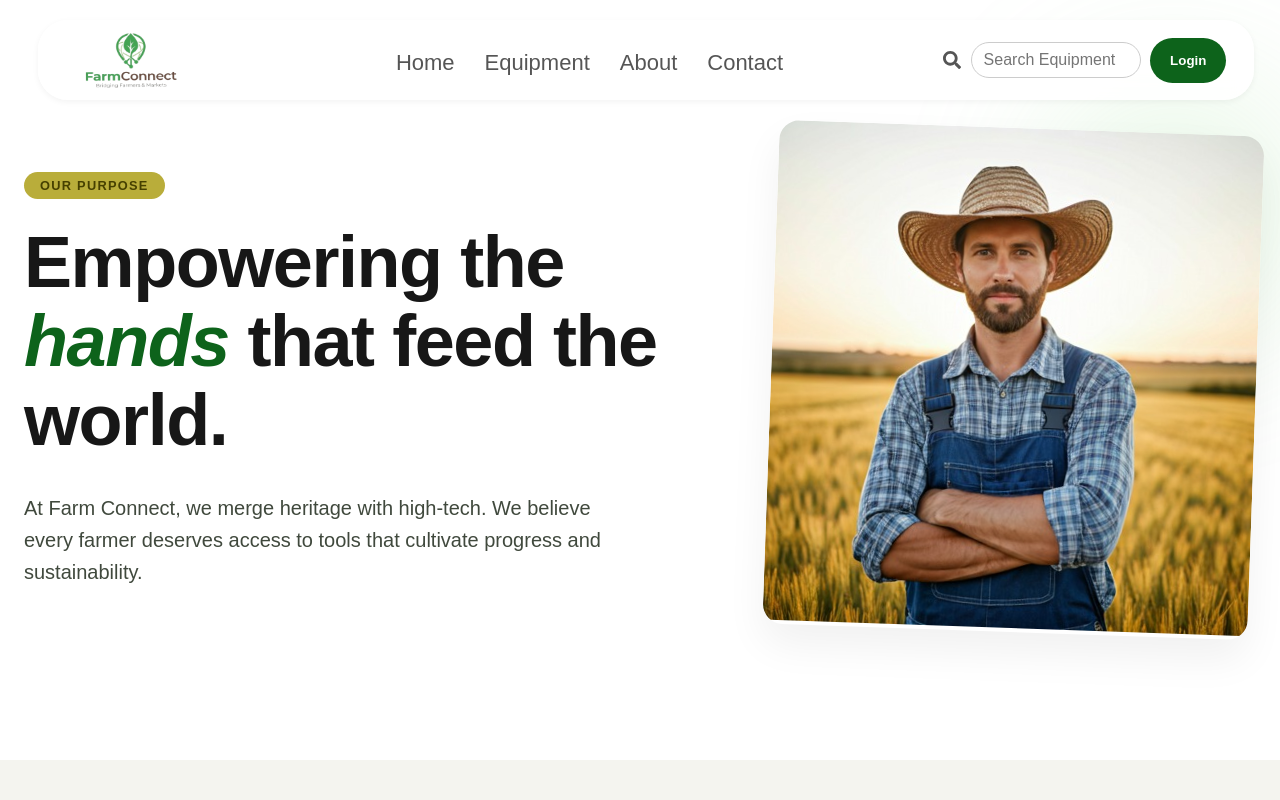
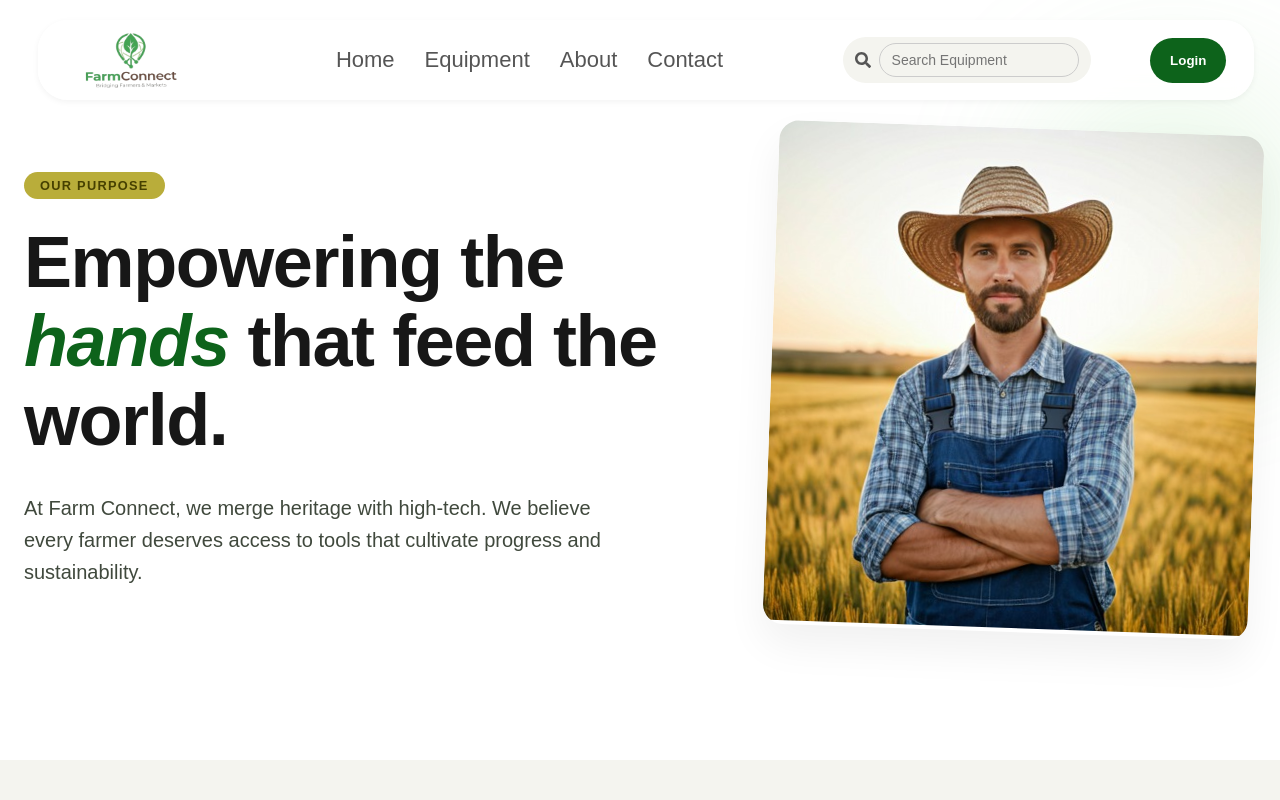
Before and after one commit to Yashwanth1228/Farm-Connect, a Next.js app: page /about in a window 1280 px wide. Shown: the top 800 px of the page. Built offline with nearby package versions, Linux system fonts and the light colour scheme; no server answers.

Commit message:
updated the navbar css

```diff
--- a/src/components/Navbar.tsx
+++ b/src/components/Navbar.tsx
@@ -7,7 +7,6 @@ import { AppContent } from "@/context/Appcontext";
 import { useRouter } from "next/router";
 import axios from "axios";
 import toast from "react-hot-toast";
-
 import {
   Header,
   Container,
@@ -124,9 +123,6 @@ export default function Navbar() {
             >
               Login
             </Button>
-
-            {/* <Login onClick={() => {router.push('/login')}}>Login</Login> */}
-            {/* <Signup>Signup</Signup> */}
           </ButtonGroup>
         )}
       </Container>
--- a/src/components/style/navbar.ts
+++ b/src/components/style/navbar.ts
@@ -1,7 +1,6 @@
 import styled from "@emotion/styled";
 import { FaSearch } from "react-icons/fa";
 import Link from "next/link";
-
 
 export const Header = styled.header`
   position: fixed;
@@ -20,22 +19,16 @@ export const Container = styled.div`
   max-width: 1200px;
   margin: auto;
   display: flex;
+  align-items: center;
   justify-content: space-between;
-  align-items: center;
   height: 80px;
   padding: 0 20px;
 `;
 
-// const Logo = styled.div`
-//   font-size: 24px;
-//   font-weight: 800;
-//   color: #0d631b;
-// `;
-
 export const Nav = styled.nav`
   display: flex;
   gap: 30px;
-  margin-left: 190px;
+  margin-left: 80px;
 `;
 
 export const NavLink = styled(Link)`
@@ -43,85 +36,62 @@ export const NavLink = styled(Link)`
   color: #555;
   cursor: pointer;
   font-size: 22px;
-  margin-top: 5px;
-
-  &:active {
-    color: #0d631b;
-    border-bottom: 2px solid #0d631b;
-  }
 
   &:hover {
     color: #0d631b;
   }
 `;
 
-export const ButtonGroup = styled.div`
+export const SearchContainer = styled.div`
   display: flex;
-  gap: 10px;
+  align-items: center;
+  gap: 8px;
+  background: #f4f4ef;
+  padding: 6px 12px;
+  border-radius: 30px;
+  margin-left: 60px;
 `;
 
-// const Login = styled.button`
-//   padding: 8px 16px;
-//   background: transparent;
-//   border-radius: 6px;
-//   cursor: pointer;
-// `;
-
-// const Signup = styled.button`
-//   padding: 10px 18px;
-//   background: #0d631b;
-//   color: white;
-//   border-radius: 30px;
-//   font-weight: bold;
-// `;
-
 export const SearchInput = styled.input`
-  width: 170px;
+  border: 1px solid #ccc;
+  border-radius: 30px;
   padding: 8px 12px;
-  border: 1px solid #ccc;
-  margin-left: 10px;
-  border-radius: 30px;
-  font-size: 16px;
-
-  &:focus {
-    outline-color: #0d631b;
-  }
+  outline: none;
+  background: transparent;
+  outline: none;
+  font-size: 14px;
+  width: 200px;
 `;
 
 export const SearchIcon = styled(FaSearch)`
   color: #555;
-  font-size: 18px;
+  font-size: 16px;
 `;
 
-export const SearchContainer = styled.div`
+export const ButtonGroup = styled.div`
   display: flex;
   align-items: center;
-  margin-left: 150px;
+  gap: 15px;
 `;
 
 export const Logout = styled.button`
-  padding: 8px 16px;
+  padding: 8px 14px;
   background: transparent;
+  border: none;
+  cursor: pointer;
+  font-size: 14px;
 
-  cursor: pointer;
-  border: none;
   &:hover {
     color: #0d631b;
   }
 `;
 
 export const Profileicon = styled.img`
-  width: 50px;
-  height: 45px;
+  width: 40px;
+  height: 40px;
   border-radius: 50%;
-  background: #0d631b;
-  color: white;
-  display: flex;
-  align-items: center;
-  justify-content: center;
-  font-size: 25px;
-  font-weight: bold;
   cursor: pointer;
+  object-fit: cover;
 `;
 
 export const CartIcon = styled.div`
```
